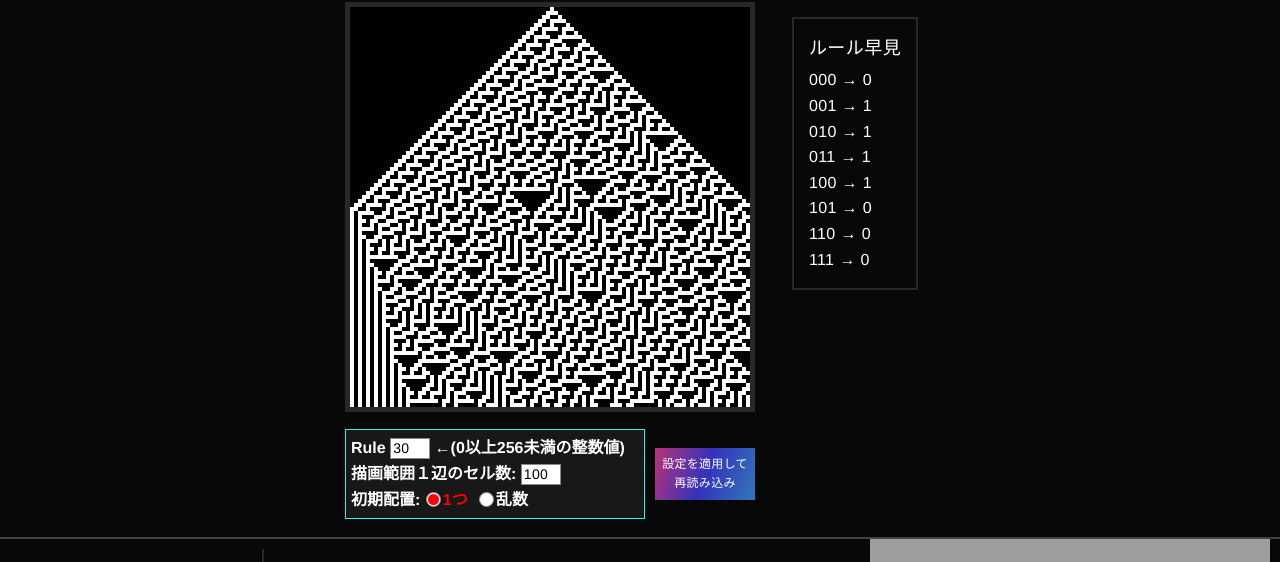
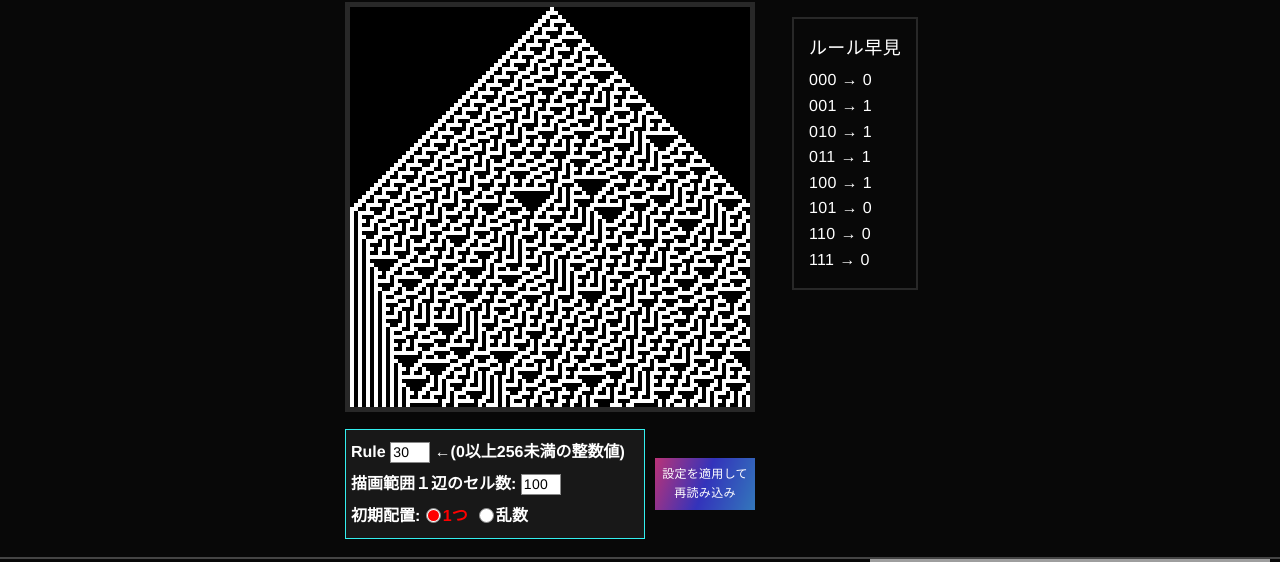
Before and after one commit to k-slate/k-slate.github.io, a plain HTML site: page game/game/elementary_cellular_automaton/elementary_cellular_automaton.html in a window 1280 px wide. Shown: the part 235-797 px from the top of the page. Drawn offline with Linux system fonts and the light colour scheme.

Commit message:
Update elementary_cellular_automaton.css

```diff
--- a/game/game/elementary_cellular_automaton/elementary_cellular_automaton.css
+++ b/game/game/elementary_cellular_automaton/elementary_cellular_automaton.css
@@ -3,10 +3,10 @@
 .label {
     display: flex;
     align-items: center;
-    height: 90px;
+    height: 110px;
 }
 
-#rule_area{
+#rule_area {
     width: 300px;
 }
 
@@ -17,14 +17,14 @@
 
 #setup_text {
     display: inline;
-    line-height: 1.6;
+    line-height: 2;
 }
 
-#reload{
+#reload {
     margin-left: 10px;
 }
 
-#explanation_area{
+#explanation_area {
     margin-top: 15px;
     margin-left: 20px;
     padding-left: 15px;
@@ -35,3 +35,10 @@
 .explanation {
     margin-top: 5px;
 }
+
+
+@media screen and (max-width: 1024px) {
+    .label {
+        height: 90px;
+    }
+}
```
